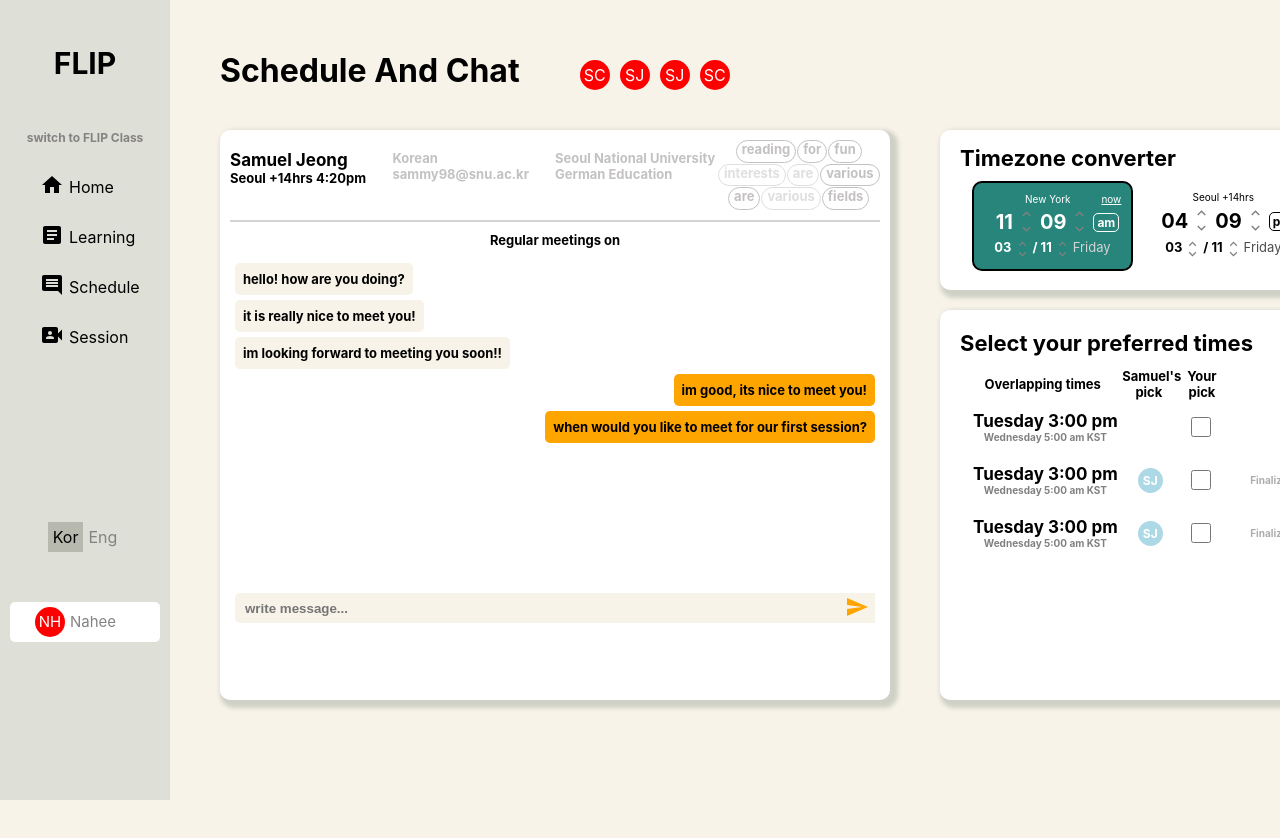
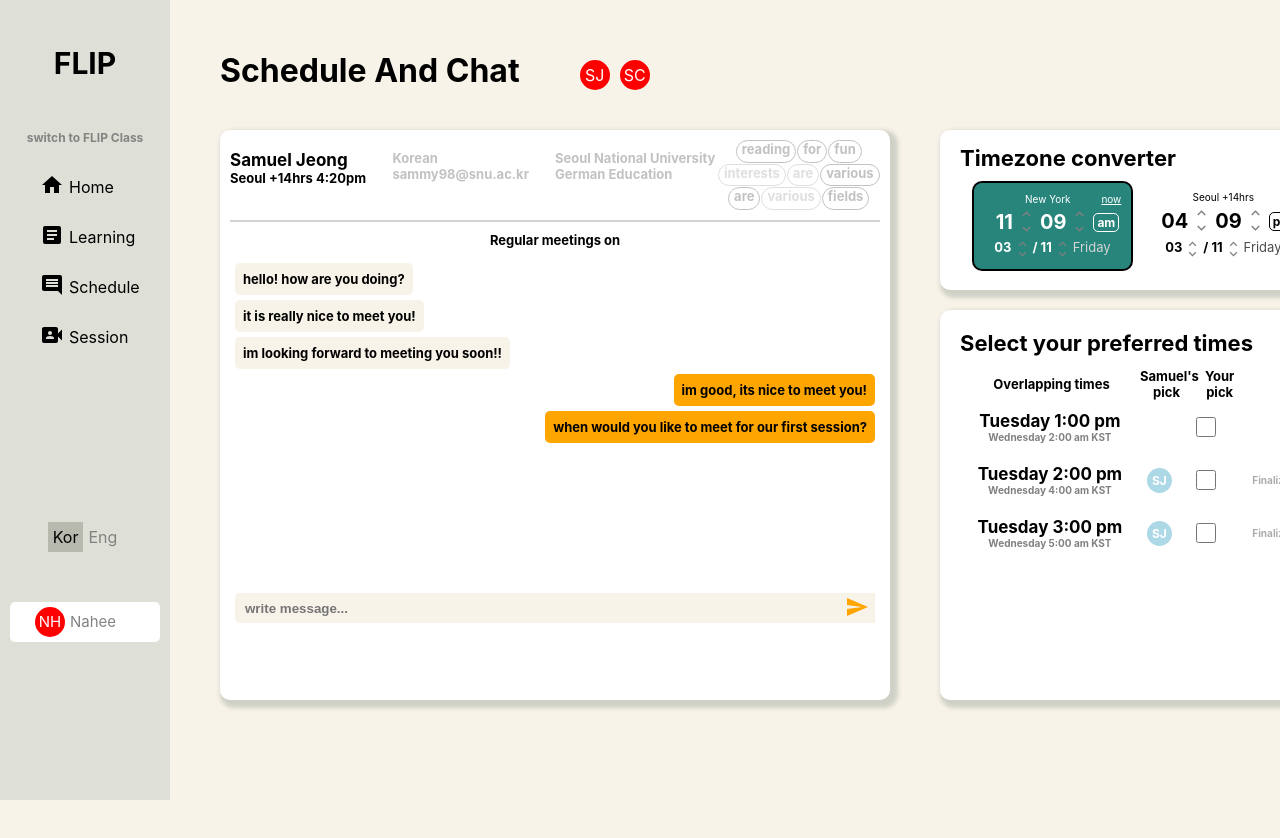
Before and after one commit to haimnam/FLIP-Test, a React (Create React App) app: page /schedule in a window 1280 px wide. Shown: the top 838 px of the page. Built offline with nearby package versions, Linux system fonts and the light colour scheme.

Commit message:
Link Partner Account ID

```diff
--- a/package.json
+++ b/package.json
@@ -19,6 +19,8 @@
     "lodash-es": "^4.17.21",
     "node-sass": "^7.0.1",
     "pure-react-carousel": "^1.27.8",
+    "qs": "^6.10.3",
+    "query-string": "^7.1.1",
     "react": "^17.0.2",
     "react-dom": "^17.0.2",
     "react-router-dom": "^6.2.1",
--- a/src/Components/Sidebar.tsx
+++ b/src/Components/Sidebar.tsx
@@ -61,7 +61,7 @@ const Sidebar = ({ account, students, recommendation }) => {
             />
           }
         />
-        <Route path="/schedule" element={<Schedule />} />
+        <Route path="/schedule/*" element={<Schedule />} />
         <Route path="/session" element={<Session />} />
       </Routes>
     </BrowserRouter>
--- a/src/Components/SidebarData.tsx
+++ b/src/Components/SidebarData.tsx
@@ -7,6 +7,6 @@ import VideoCameraFrontIcon from "@mui/icons-material/VideoCameraFront";
 export const SidebarData = [
   { icon: <HomeIcon />, title: "Home", link: "/home" },
   { icon: <ArticleIcon />, title: "Learning", link: "/learning" },
-  { icon: <CommentIcon />, title: "Schedule", link: "/schedule" },
+  { icon: <CommentIcon />, title: "Schedule", link: "/schedule/account?id=1" },
   { icon: <VideoCameraFrontIcon />, title: "Session", link: "/session" },
 ];
--- a/src/pages/Home.tsx
+++ b/src/pages/Home.tsx
@@ -2,7 +2,7 @@ import React from "react";
 import styles from "../scss/App.module.scss";
 
 const Home = () => {
-  return <div className={styles.contents}></div>;
+  return <div className={styles.contents}>This is homepage.</div>;
 };
 
 export default Home;
--- a/src/pages/Schedule/AccountData.tsx
+++ b/src/pages/Schedule/AccountData.tsx
@@ -1,6 +1,4 @@
 export const AccountData = [
-  { id: 1, initial: "SC", color: "red" },
-  { id: 2, initial: "SJ", color: "lightblue" },
-  { id: 3, initial: "SJ", color: "blue" },
-  { id: 4, initial: "SC", color: "purple" },
+  { id: 1, initial: "SJ" },
+  { id: 2, initial: "SC" },
 ];
--- a/src/pages/Schedule/PartnerInfoData.tsx
+++ b/src/pages/Schedule/PartnerInfoData.tsx
@@ -22,8 +22,8 @@ export const PartnerInfoData = [
     timesData: [
       {
         id: 1,
-        main: "Tuesday 3:00 pm",
-        sub: "Wednesday 5:00 am KST",
+        main: "Tuesday 1:00 pm",
+        sub: "Wednesday 2:00 am KST",
         isPartnerPick: false,
         isChecked: false,
         state: "",
@@ -31,8 +31,8 @@ export const PartnerInfoData = [
       },
       {
         id: 2,
-        main: "Tuesday 3:00 pm",
-        sub: "Wednesday 5:00 am KST",
+        main: "Tuesday 2:00 pm",
+        sub: "Wednesday 4:00 am KST",
         isPartnerPick: true,
         isChecked: false,
         state: "Finalize",
@@ -58,4 +58,64 @@ export const PartnerInfoData = [
       { id: 2, chat: "when would you like to meet for our first session?" },
     ],
   },
+
+  {
+    id: 2,
+    name: "Sungmin Choi",
+    localTime: "New York +3hrs 4:20pm",
+    nationality: "Korean",
+    email: "sc98@cu.com",
+    univ: "The Cooper Union",
+    major: "Design",
+    taste: [
+      { id: 1, isValid: true, taste: "cooking" },
+      { id: 2, isValid: true, taste: "for" },
+      { id: 3, isValid: true, taste: "fun" },
+      { id: 4, isValid: false, taste: "interests" },
+      { id: 5, isValid: false, taste: "are" },
+      { id: 6, isValid: true, taste: "various" },
+      { id: 7, isValid: true, taste: "are" },
+      { id: 8, isValid: false, taste: "various" },
+      { id: 9, isValid: true, taste: "fields" },
+    ],
+    meetingTimes: [],
+    timesData: [
+      {
+        id: 1,
+        main: "Wednesday 1:00 pm",
+        sub: "Thursday 2:00 am KST",
+        isPartnerPick: false,
+        isChecked: false,
+        state: "",
+        print: "",
+      },
+      {
+        id: 2,
+        main: "Wednesday 2:00 pm",
+        sub: "Thursday 4:00 am KST",
+        isPartnerPick: true,
+        isChecked: false,
+        state: "Finalize",
+        print: "Finalize",
+      },
+      {
+        id: 3,
+        main: "Wednesday 3:00 pm",
+        sub: "Thursday 5:00 am KST",
+        isPartnerPick: true,
+        isChecked: false,
+        state: "Finalize",
+        print: "Finalize",
+      },
+    ],
+    partnerChat: [
+      { id: 1, chat: "a" },
+      { id: 2, chat: "b" },
+      { id: 3, chat: "c" },
+    ],
+    myChat: [
+      { id: 1, chat: "d" },
+      { id: 2, chat: "e" },
+    ],
+  },
 ];
--- a/src/pages/Schedule/PreferredTimes.tsx
+++ b/src/pages/Schedule/PreferredTimes.tsx
@@ -53,12 +53,16 @@ const PreferredTimes = ({
     if (state === "FINALIZE") {
       let newMeeting = {
         id: id * 1,
-        main: partnerInfoData[0].timesData[1].main,
-        sub: partnerInfoData[0].timesData[1].sub,
+        main: partnerInfoData
+          .find((partner) => partner.id === selectedPartner)
+          .timesData.find((time) => time.id === id).main,
+        sub: partnerInfoData
+          .find((partner) => partner.id === selectedPartner)
+          .timesData.find((time) => time.id === id).sub,
       };
       addMeeting(
         id,
-        1,
+        selectedPartner,
         partnerInfoData
           .find((partner) => partner.id === selectedPartner)
           .meetingTimes.concat(newMeeting)
@@ -72,8 +76,8 @@ const PreferredTimes = ({
   const addTime = () => {
     let newTime = {
       id: nextId,
-      main: "Tuesday 3:00 pm",
-      sub: "Wednesday 5:00 am KST",
+      main: "Tuesday 4:00 pm",
+      sub: "Wednesday 6:00 am KST",
       isPartnerPick: false,
       isChecked: false,
       state: "Finalize",
--- a/src/pages/Schedule/Schedule.tsx
+++ b/src/pages/Schedule/Schedule.tsx
@@ -141,7 +141,7 @@ const Schedule = () => {
 
   return (
     <div className={styles.scheduleAndChat}>
-      <ScheduleHead selectedPartner={selectedPartner} />
+      <ScheduleHead setSelectedPartner={setSelectedPartner} />
       <div className={styles.scheduleAndChatBody}>
         <Chat
           selectedPartner={selectedPartner}
--- a/src/pages/Schedule/ScheduleHead.tsx
+++ b/src/pages/Schedule/ScheduleHead.tsx
@@ -1,18 +1,36 @@
 import React from "react";
 import styles from "../../scss/ScheduleAndChat.module.scss";
 import { AccountData } from "./AccountData.tsx";
+import { Link, Routes, Route, useLocation } from "react-router-dom";
 
-const ScheduleHead = ({ selectedPartner }) => {
+const ScheduleHead = ({ setSelectedPartner }) => {
+  const location = useLocation();
+  const URLSearch = new URLSearchParams(location.search);
+
+  const selectAccount = (id) => {
+    setSelectedPartner(id);
+    URLSearch.set("id", id);
+  };
+
   return (
     <div className={styles.scheduleAndChatHead}>
       <h1>Schedule And Chat</h1>
       {AccountData.map((account) => {
         return (
           <div key={account.id} className={styles.circle}>
-            <div className={styles.red}>{account.initial}</div>
+            <Link
+              to={`/schedule/account?id=${account.id}`}
+              className={styles.red}
+              onClick={() => selectAccount(account.id)}
+            >
+              {account.initial}
+            </Link>
           </div>
         );
       })}
+      <Routes>
+        <Route path="/schedule/account?id=:accountId" />
+      </Routes>
     </div>
   );
 };
--- a/src/pages/Session.tsx
+++ b/src/pages/Session.tsx
@@ -2,7 +2,7 @@ import React from "react";
 import styles from "../scss/App.module.scss";
 
 const Session = () => {
-  return <div className={styles.contents}></div>;
+  return <div className={styles.contents}>This is session page.</div>;
 };
 
 export default Session;
--- a/src/scss/ScheduleAndChat.module.scss
+++ b/src/scss/ScheduleAndChat.module.scss
@@ -16,7 +16,6 @@ h3 {
     margin-right: 50px;
   }
   .circle {
-    color: white;
     margin: 30px 0px 0px 10px;
     cursor: pointer;
     .red {
@@ -27,6 +26,8 @@ h3 {
       justify-content: center;
       border-radius: 50%;
       background-color: red;
+      text-decoration: none;
+      color: white;
     }
   }
 }
@@ -320,7 +321,7 @@ h3 {
       align-items: center;
       padding: 3px;
       .overlappingTimes {
-        width: 45%;
+        width: 50%;
       }
       .partnerPick {
         width: 15%;
@@ -343,7 +344,7 @@ h3 {
         padding: 6px;
         border-radius: 10px;
         .overlappingTimes {
-          width: 45%;
+          width: 50%;
         }
         .partnerPick {
           width: 15%;
```
Also changed, not shown: 2 other files (tests, documents, lock files or other folders).
